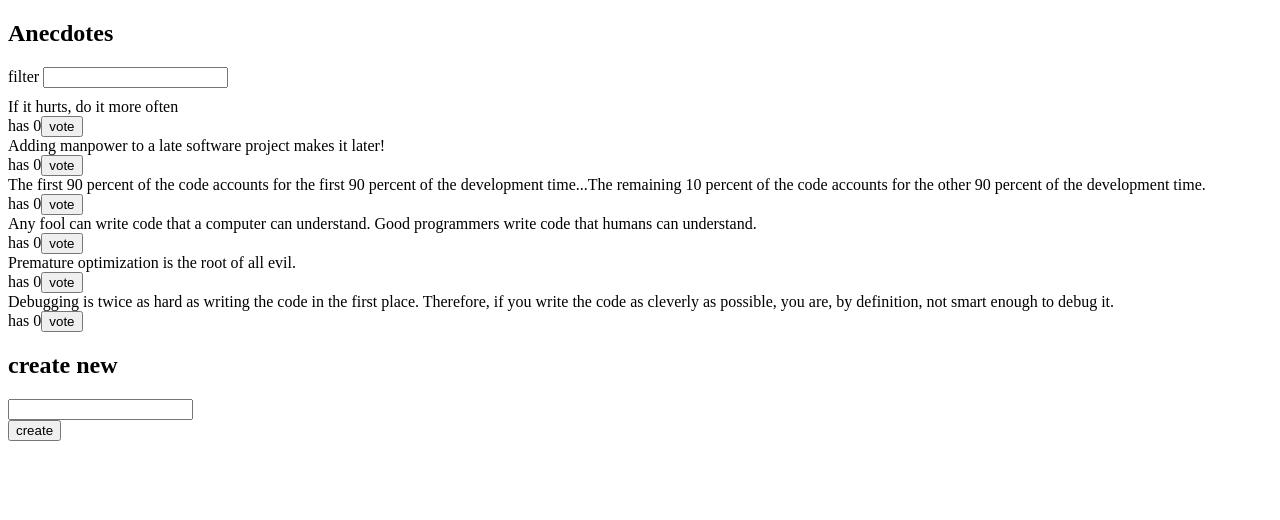
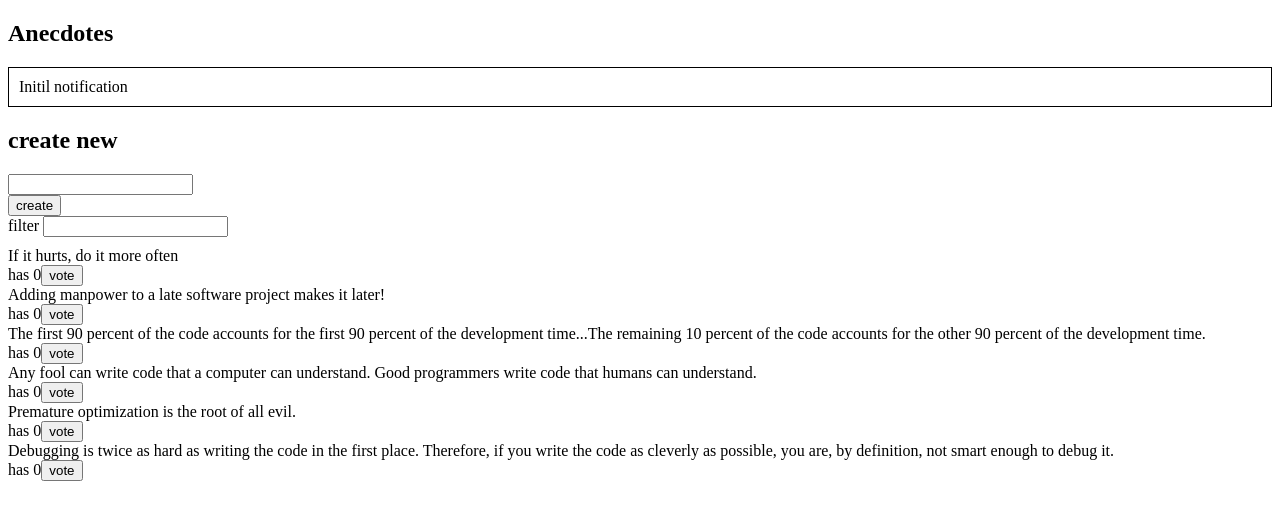
Before and after one commit to nroovers/full_stack_course, a React (Create React App) app in the folder part6/redux-anecdotes/: page / in a window 1280 px wide. Shown: the top 520 px of the page. Built offline with nearby package versions, Linux system fonts and the light colour scheme.

Commit message:
exercise6.14

```diff
--- a/part6/redux-anecdotes/src/App.js
+++ b/part6/redux-anecdotes/src/App.js
@@ -2,7 +2,6 @@ import React from 'react';
 import AnecdoteForm from './components/AnecdoteForm'
 import AnecdoteList from './components/AnecdoteList'
 import Notification from './components/Notification'
-import Filter from './components/Filter'
 
 const App = (props) => {
 
@@ -10,12 +9,9 @@ const App = (props) => {
     <div>
       <h2>Anecdotes</h2>
 
-      {/* <Notification store={props.store}></Notification> */}
-
-      <Filter store={props.store}></Filter>
-
-      <AnecdoteList store={props.store}></AnecdoteList>
-      <AnecdoteForm store={props.store}></AnecdoteForm>
+      <Notification />
+      <AnecdoteForm />
+      <AnecdoteList />
     </div>
   )
 }
--- a/part6/redux-anecdotes/src/components/AnecdoteForm.js
+++ b/part6/redux-anecdotes/src/components/AnecdoteForm.js
@@ -11,11 +11,11 @@ const AnecdoteForm = (props) => {
         event.preventDefault()
 
         console.log('addNewAnecdote', event.target.newAnec.value)
-        props.store.dispatch(addAnecdote(event.target.newAnec.value))
+        props.addAnecdote(event.target.newAnec.value)
 
-        props.store.dispatch(setNotification(`New anecdote "${event.target.newAnec.value}" added`))
+        props.setNotification(`New anecdote "${event.target.newAnec.value}" added`)
         setTimeout(() => {
-            props.store.dispatch(resetNotification())
+            props.resetNotification()
         }, 5000)
 
         event.target.newAnec.value = ''
@@ -41,5 +41,11 @@ const mapStateToProps = (state) => {
     }
 }
 
-const ConnectedAnecdoteForm = connect(mapStateToProps)(AnecdoteForm)
+const mapDispatchToProps = {
+    addAnecdote,
+    setNotification,
+    resetNotification
+}
+
+const ConnectedAnecdoteForm = connect(mapStateToProps, mapDispatchToProps)(AnecdoteForm)
 export default ConnectedAnecdoteForm
--- a/part6/redux-anecdotes/src/components/AnecdoteList.js
+++ b/part6/redux-anecdotes/src/components/AnecdoteList.js
@@ -2,6 +2,7 @@ import React from 'react';
 import { connect } from 'react-redux'
 import { voteAnecdote } from '../reducers/anecdoteReducer'
 import { setNotification, resetNotification } from '../reducers/notificationReducer'
+import Filter from './Filter'
 
 
 const AnecdoteList = (props) => {
@@ -10,11 +11,11 @@ const AnecdoteList = (props) => {
 
     const vote = (anecdote) => {
         console.log('vote', anecdote)
-        props.store.dispatch(voteAnecdote(anecdote.id))
+        props.voteAnecdote(anecdote.id)
 
-        props.store.dispatch(setNotification(`you voted "${anecdote.content}" `))
+        props.setNotification(`you voted "${anecdote.content}" `)
         setTimeout(() => {
-            props.store.dispatch(resetNotification())
+            props.resetNotification()
         }, 5000)
     }
 
@@ -22,6 +23,7 @@ const AnecdoteList = (props) => {
 
     return (
         <div>
+            <Filter />
             {anecdotes
                 .filter((a) => props.filter ? a.content.includes(props.filter) : a)
                 .sort((a, b) => b.votes - a.votes)
@@ -49,5 +51,11 @@ const mapStateToProps = (state) => {
     }
 }
 
-const ConnectedAnecdoteList = connect(mapStateToProps)(AnecdoteList)
+const mapDispatchToProps = {
+    voteAnecdote,
+    setNotification,
+    resetNotification
+}
+
+const ConnectedAnecdoteList = connect(mapStateToProps, mapDispatchToProps)(AnecdoteList)
 export default ConnectedAnecdoteList
--- a/part6/redux-anecdotes/src/components/Filter.js
+++ b/part6/redux-anecdotes/src/components/Filter.js
@@ -6,7 +6,7 @@ const Filter = (props) => {
     const handleChange = (event) => {
         // input-field value is in variable event.target.value
         console.log(event.target.value)
-        props.store.dispatch(setFilter(event.target.value))
+        props.setFilter(event.target.value)
     }
     const style = {
         marginBottom: 10
@@ -28,5 +28,9 @@ const mapStateToProps = (state) => {
     }
 }
 
-const ConnectedFilter = connect(mapStateToProps)(Filter)
+const mapDispatchToProps = {
+    setFilter,
+}
+
+const ConnectedFilter = connect(mapStateToProps, mapDispatchToProps)(Filter)
 export default ConnectedFilter
--- a/part6/redux-anecdotes/src/components/Notification.js
+++ b/part6/redux-anecdotes/src/components/Notification.js
@@ -1,4 +1,5 @@
 import React from 'react'
+import { connect } from 'react-redux'
 
 const Notification = (props) => {
   const style = {
@@ -9,14 +10,19 @@ const Notification = (props) => {
 
   const nostyle = {}
 
-  console.log( props)
-  console.log('render notificaiton', props.store.getState().notification)
-
   return (
-    <div style={props.store.getState().notification.text ? style : nostyle}>
-      {props.store.getState().notification.text}
+    <div style={props.notification ? style : nostyle}>
+      {props.notification}
     </div>
   )
 }
 
-export default Notification
+const mapStateToProps = (state) => {
+  console.log('Notfication - mapStateToProps', state)
+  return {
+    notification: state.notification
+  }
+}
+
+const ConnectedNotification = connect(mapStateToProps)(Notification)
+export default ConnectedNotification
--- a/part6/redux-anecdotes/src/reducers/notificationReducer.js
+++ b/part6/redux-anecdotes/src/reducers/notificationReducer.js
@@ -1,7 +1,7 @@
 export const setNotification = (text) => {
     return {
         type: 'SET_NOTIF',
-        data: { text }
+        data: text
     }
 }
 
```
